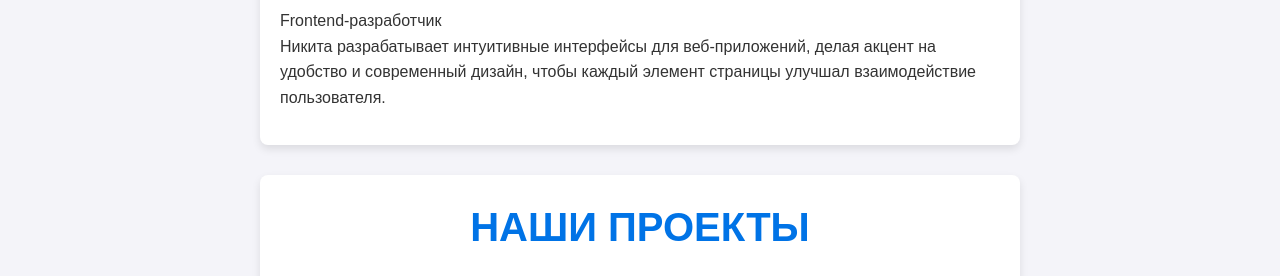
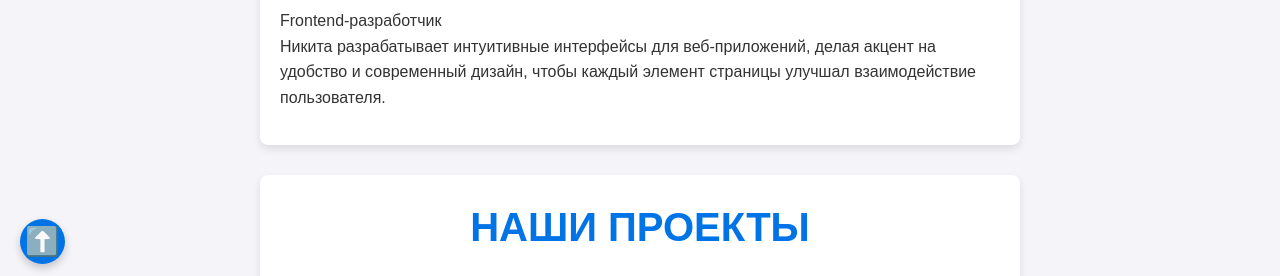
Before and after one commit to ilyash0/TASKILLS2024, a plain HTML site: page index.html in a window 1280 px wide. Shown: the part 516-792 px from the top of the page. Drawn offline with Linux system fonts and the light colour scheme.

Commit message:
Add scroll to top button

```diff
--- a/index.html
+++ b/index.html
@@ -37,6 +37,11 @@
           </label>
         </div>
       </header>
+
+      <a href="#top" class="scroll-to-top" title="Прокрутить вверх">⬆️</a>
+
+      <div id="top"></div>
+
       <div class="container">
         <section class="section" id="about">
           <h2 class="title">О нас</h2>
--- a/style.css
+++ b/style.css
@@ -454,3 +454,26 @@ body.dark-theme {
 .fill-available {
   width: 100%;
 }
+
+.scroll-to-top {
+  position: fixed;
+  bottom: 20px;
+  left: 20px;
+  width: 45px;
+  height: 45px;
+  background-color: var(--accent-color);
+  color: var(--accent-bg-color);
+  border-radius: 50%;
+  text-align: center;
+  line-height: 45px;
+  font-size: 28px;
+  text-decoration: none;
+  box-shadow: 0px 4px 8px rgba(0, 0, 0, 0.2);
+  transition: background-color 0.3s;
+  z-index: 9;
+}
+
+.scroll-to-top:hover {
+  background-color: #005bb5;
+  opacity: 1;
+}
```
